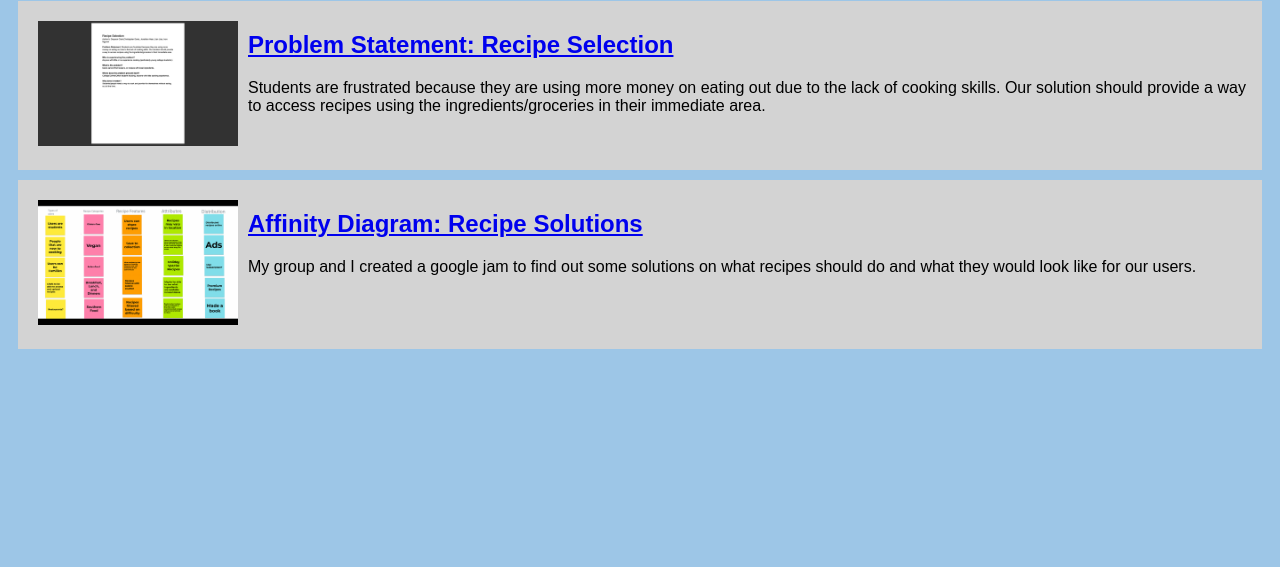
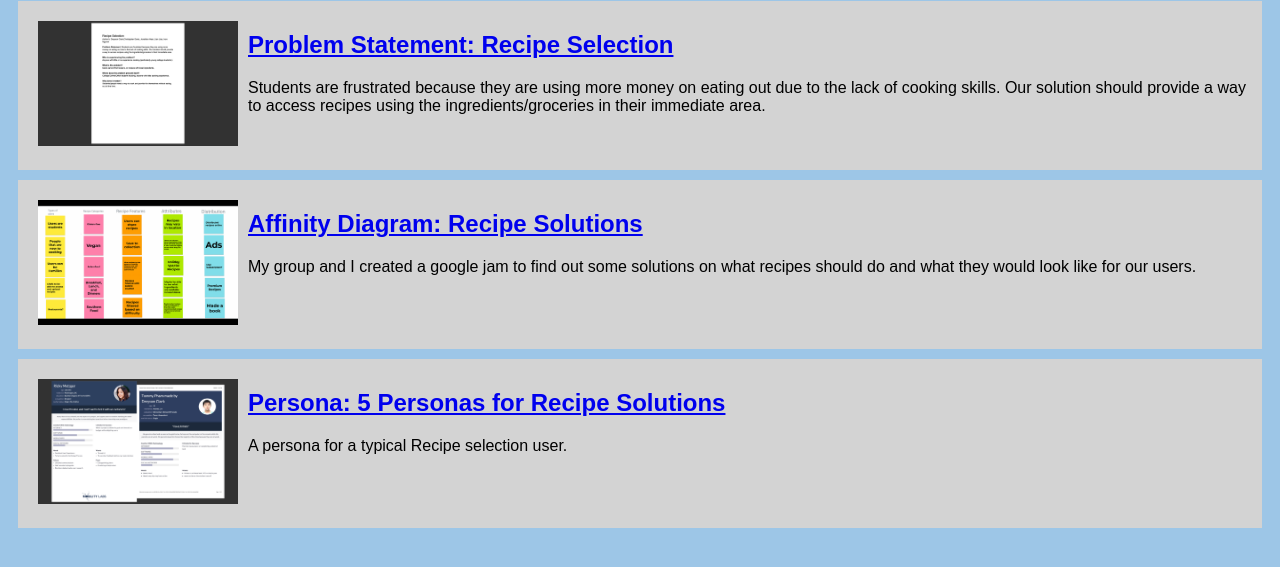
Before and after one commit to drey0503/drey0503.github.io, a plain HTML site: page index.html in a window 1280 px wide. Shown: the part 79-646 px from the top of the page. Drawn offline with Linux system fonts and the light colour scheme.

Commit message:
Add files via upload

```diff
--- a/index.html
+++ b/index.html
@@ -30,5 +30,18 @@
 
             </section>
         </section>
+        <!--Personas Assignment-->
+        <section class="assignment">
+            <a href="files/personas.pdf"><img src="images/personas.png"></a>
+            <section class="ass-details">
+                <a href="files/personas.pdf">
+                    <h2>Persona: 5 Personas for Recipe Solutions</h2>
+                </a>
+                <p> A persona for a typical Recipe selection user.
+
+                </p>
+
+            </section>
+        </section>
     </body>
 </html>
```
